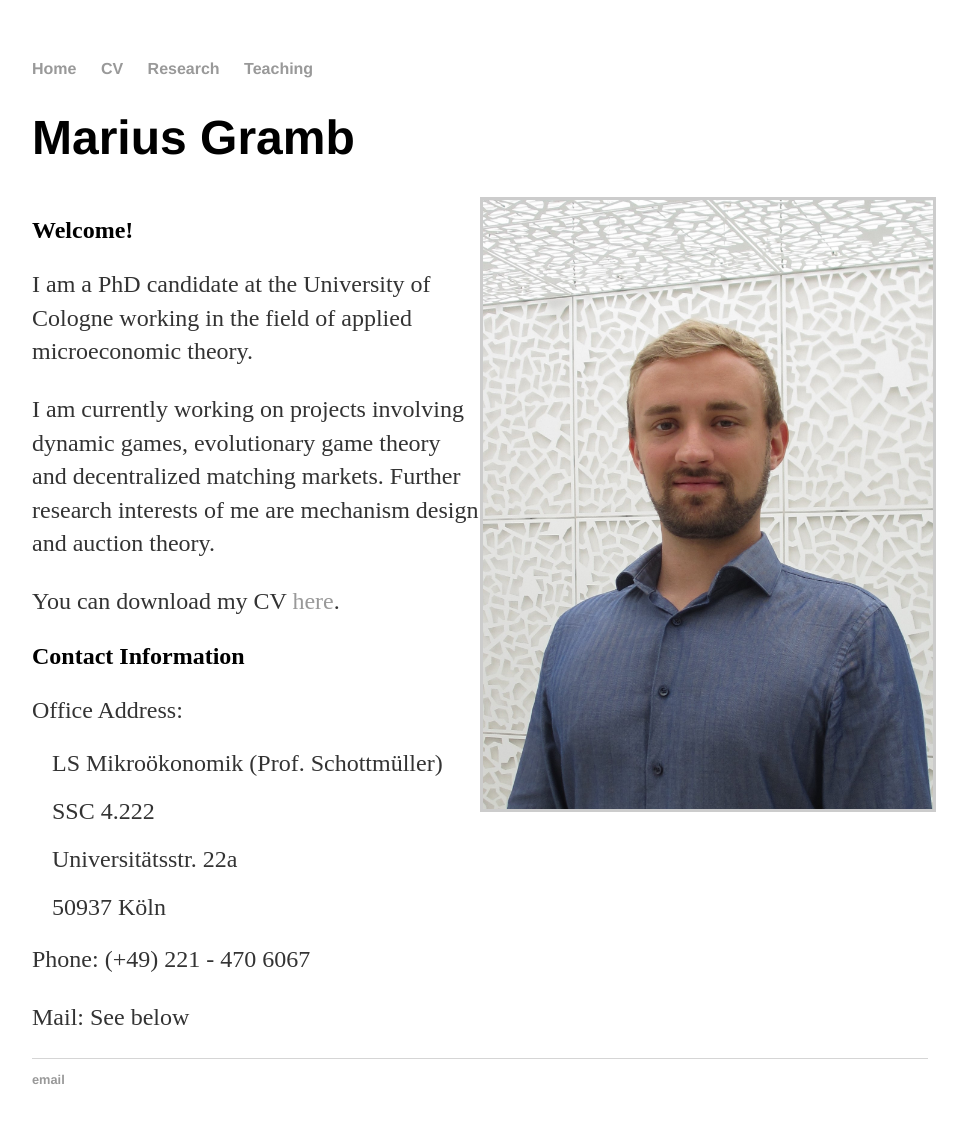
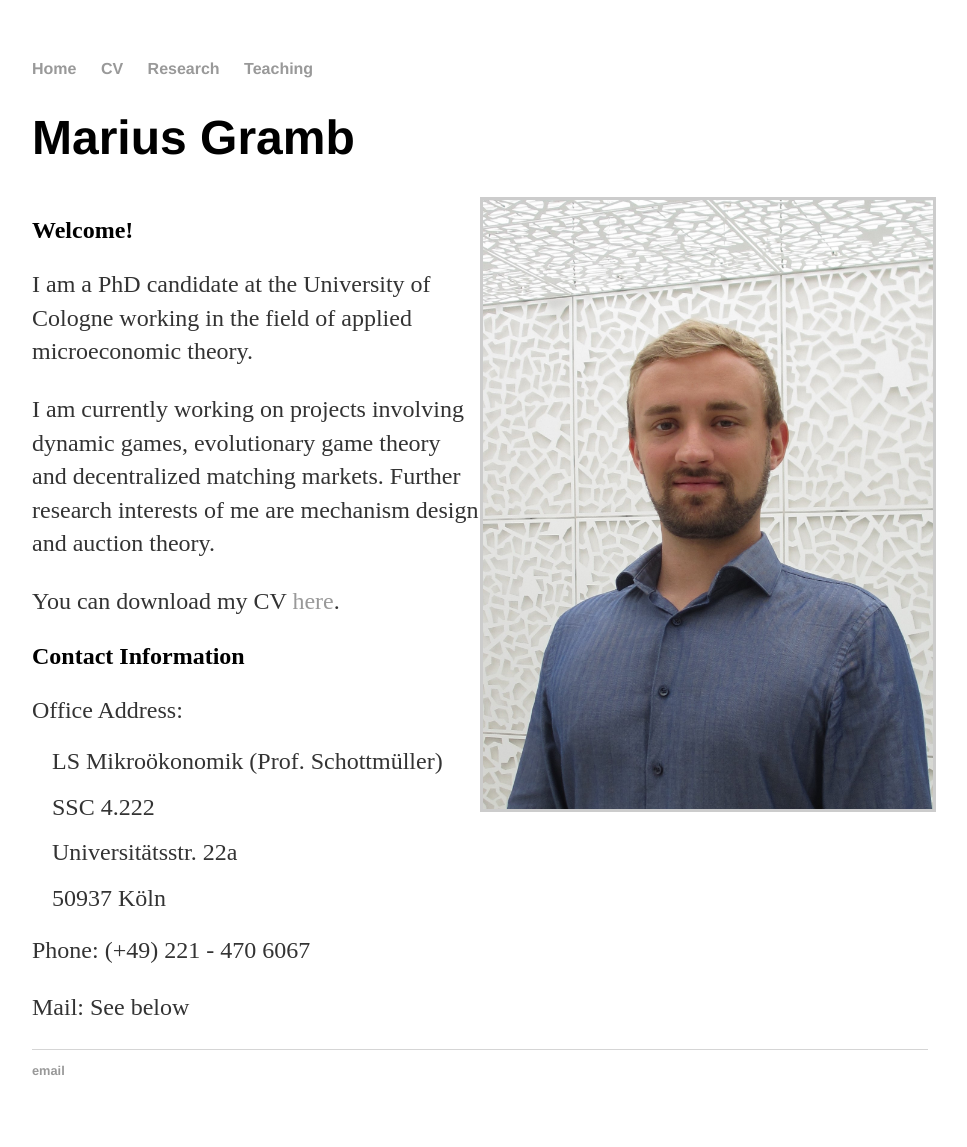
Before and after one commit to mariusgramb/mariusgramb.github.io, a Jekyll site: the page built from index.html, in a window 1280 px wide. Shown: the whole page, without its empty margins (160-1127 px from the left). Built offline with Jekyll 4.4.1, drawn with Linux system fonts in a browser that asks for light colours.

Commit message:
Update index.html

```diff
--- a/index.html
+++ b/index.html
@@ -23,10 +23,10 @@ title: Marius Gramb
 
 	  <h2> Contact Information </h2>
 		<p>Office Address: </p>
-	  	<p style="text-indent:20px;line-height: 100%"> LS Mikroökonomik (Prof. Schottmüller) </p>
-	  	<p style="text-indent:20px;line-height: 100%"> SSC 4.222 </p>
-	  	<p style="text-indent:20px;line-height: 100%"> Universitätsstr. 22a </p>
-	  	<p style="text-indent:20px;line-height: 100%"> 50937 Köln </p>
+	  	<p style="text-indent:20px;line-height: 90%"> LS Mikroökonomik (Prof. Schottmüller) </p>
+	  	<p style="text-indent:20px;line-height: 90%"> SSC 4.222 </p>
+	  	<p style="text-indent:20px;line-height: 90%"> Universitätsstr. 22a </p>
+	  	<p style="text-indent:20px;line-height: 90%"> 50937 Köln </p>
 		<p>Phone: (+49) 221 - 470 6067 </p>
 	  	<p>Mail: See below </p>
 	</div>
```
